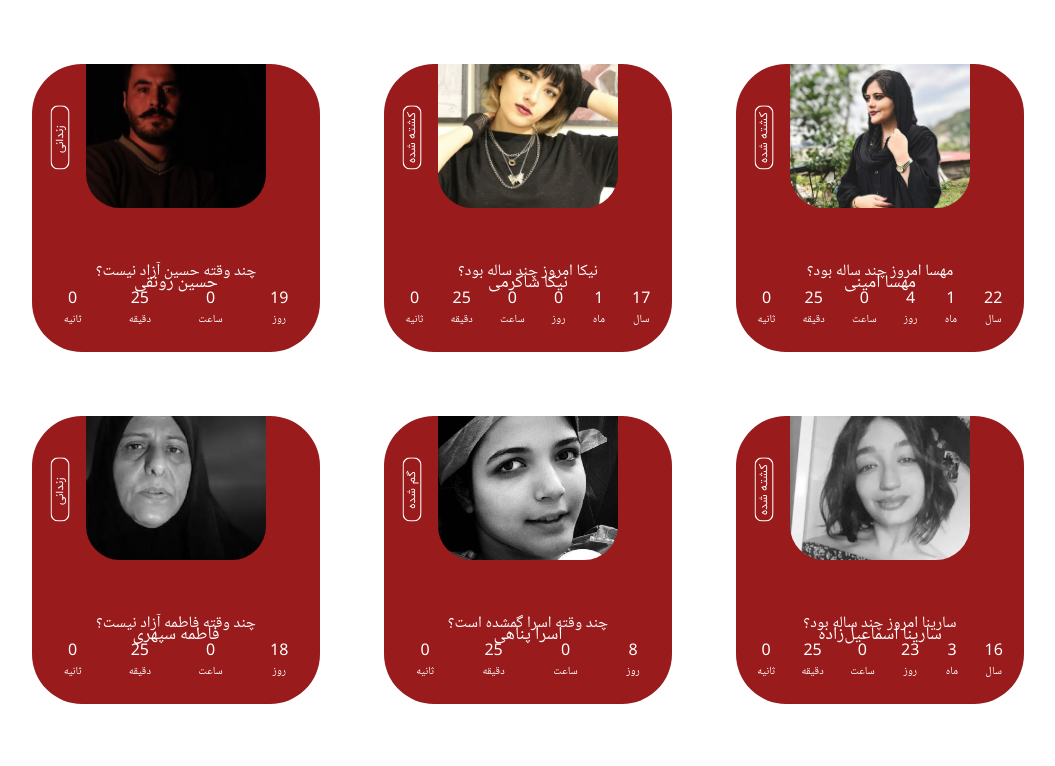
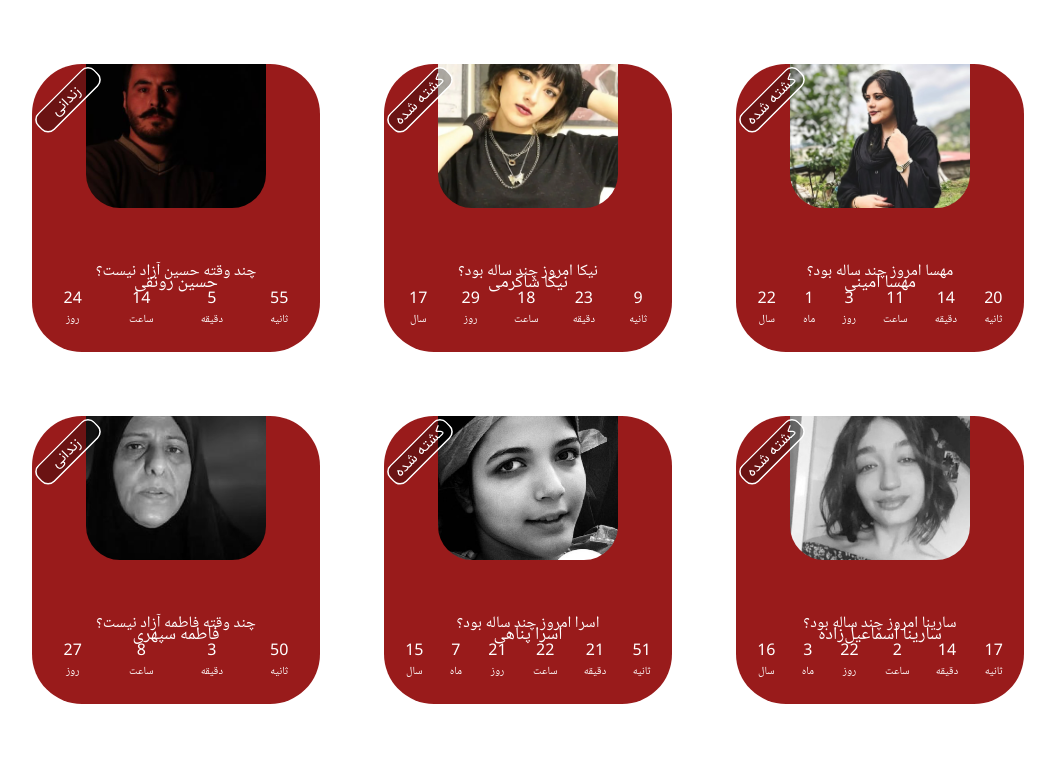
Before and after one commit to iheidari/free-mahsa, a Next.js app: page / in a window 1280 px wide. Shown: the top 766 px of the page, without its empty margins (112-1167 px from the left). Built offline with nearby package versions, Linux system fonts and the light colour scheme.

Commit message:
make dates more accurate, add links

```diff
--- a/components/Cards/Card.tsx
+++ b/components/Cards/Card.tsx
@@ -8,12 +8,14 @@ type CardProps = {
   image: string | StaticImageData;
   timer: TimerProps;
   status: CardStatus;
+  link: string;
 };
 
 export type CardStatus = "killed" | "prison" | "lost";
 
-const Card = ({ name, image, timer, status }: CardProps) => {
+const Card = ({ name, image, timer, status, link }: CardProps) => {
   return (
+    <a href={link} rel="noopener noreferrer" target="_blank">
       <div className="text-white bg-red-800 rounded-50p flex relative box-border w-72 h-72 hover:bg-red-700">
         <div className="rounded-50p pb-7 pt-0 py-3 relative flex-1 text-center box-border max-w-full">
           <Image
@@ -24,13 +26,14 @@ const Card = ({ name, image, timer, status }: CardProps) => {
             width={180}
             height={180}
           />
-        <div className="absolute -rotate-90 top-16 -left-1 w-16">
+          <div className="absolute -rotate-45 top-6 -left-1 w-20">
             <Tag status={status} />
           </div>
           <h5 className="text-lg mt-4 mb-4">{name}</h5>
           <Timer timer={timer} />
         </div>
       </div>
+    </a>
   );
 };
 
--- a/components/Cards/Cards.tsx
+++ b/components/Cards/Cards.tsx
@@ -24,6 +24,7 @@ const Cards = () => {
           text: card.timer.text,
         }}
         status={card.status as CardStatus}
+        link={card.link}
       />
     );
   });
--- a/components/Cards/info.json
+++ b/components/Cards/info.json
@@ -2,43 +2,71 @@
   {
     "name": "مهسا امینی",
     "image": "mahsa-amini.webp",
-    "timer": { "start": "2000-09-20", "text": "مهسا امروز چند ساله بود؟" },
-    "status": "killed"
+    "timer": {
+      "start": "2000-09-20T13:10:40",
+      "text": "مهسا امروز چند ساله بود؟"
+    },
+    "status": "killed",
+    "link": "https://fa.wikipedia.org/wiki/%D9%85%D9%87%D8%B3%D8%A7_%D8%A7%D9%85%DB%8C%D9%86%DB%8C"
   },
   {
     "name": "نیکا شاکرمی",
     "image": "nika-shahkarami.webp",
-    "timer": { "start": "2005-09-23", "text": "نیکا امروز چند ساله بود؟" },
-    "status": "killed"
+    "timer": {
+      "start": "2005-09-23T06:01:51",
+      "text": "نیکا امروز چند ساله بود؟"
+    },
+    "status": "killed",
+    "link": "https://fa.wikipedia.org/wiki/%D9%86%DB%8C%DA%A9%D8%A7_%D8%B4%D8%A7%DA%A9%D8%B1%D9%85%DB%8C"
   },
   {
     "name": "حسین رونقی",
     "image": "hosein-ronaghi.jpg",
-    "timer": { "start": "2022-09-30", "text": "چند وقته حسین آزاد نیست؟" },
-    "status": "prison"
+    "timer": {
+      "start": "2022-09-24T10:19:05",
+      "text": "چند وقته حسین آزاد نیست؟"
+    },
+    "status": "prison",
+    "link": "https://fa.wikipedia.org/wiki/%D8%AD%D8%B3%DB%8C%D9%86_%D8%B1%D9%88%D9%86%D9%82%DB%8C"
   },
   {
     "name": "سارینا اسماعیل‌زاده",
     "image": "sarina-esmaeilzadeh.jpg",
-    "timer": { "start": "2006-07-02", "text": "سارینا امروز چند ساله بود؟" },
-    "status": "killed"
+    "timer": {
+      "start": "2006-07-02T22:10:43",
+      "text": "سارینا امروز چند ساله بود؟"
+    },
+    "status": "killed",
+    "link": "https://fa.wikipedia.org/wiki/%D8%B3%D8%A7%D8%B1%DB%8C%D9%86%D8%A7_%D8%A7%D8%B3%D9%85%D8%A7%D8%B9%DB%8C%D9%84%E2%80%8C%D8%B2%D8%A7%D8%AF%D9%87"
   },
   {
     "name": "اسرا پناهی",
     "image": "Asra_Panahi.jpg",
-    "timer": { "start": "2022-10-11", "text": "چند وقته اسرا گمشده است؟" },
-    "status": "lost"
+    "timer": {
+      "start": "2007-03-05T02:03:09",
+      "text": "اسرا امروز چند ساله بود؟"
+    },
+    "status": "killed",
+    "link": "https://fa.wikipedia.org/wiki/%D8%A7%D8%B3%D8%B1%D8%A7%D8%A1_%D9%BE%D9%86%D8%A7%D9%87%DB%8C"
   },
   {
     "name": "فاطمه سپهری",
     "image": "fateme-sepehri.png",
-    "timer": { "start": "2022-10-01", "text": "چند وقته فاطمه آزاد نیست؟" },
-    "status": "prison"
+    "timer": {
+      "start": "2022-09-21T16:21:10",
+      "text": "چند وقته فاطمه آزاد نیست؟"
+    },
+    "status": "prison",
+    "link": "https://fa.wikipedia.org/wiki/%D9%81%D8%A7%D8%B7%D9%85%D9%87_%D8%B3%D9%BE%D9%87%D8%B1%DB%8C"
   },
   {
     "name": "جادی",
     "image": "jadi.jpeg",
-    "timer": { "start": "2022-10-05", "text": "چند وقته جادی آزاد نیست؟" },
-    "status": "prison"
+    "timer": {
+      "start": "2022-10-05T14:10:43",
+      "text": "چند وقته جادی آزاد نیست؟"
+    },
+    "status": "prison",
+    "link": "https://fa.wikipedia.org/wiki/%D8%AC%D8%A7%D8%AF%DB%8C_%D9%85%DB%8C%D8%B1%D9%85%DB%8C%D8%B1%D8%A7%D9%86%DB%8C"
   }
 ]
--- a/components/Icons/Killed.tsx
+++ b/components/Icons/Killed.tsx
@@ -1,6 +1,6 @@
 const Killed = () => {
   return (
-    <svg width="100%" height="100%" viewBox="0 0 51 15" fill="none">
+    <svg width="100%" height="100%" viewBox="0 0 51 15" fill="rgba(0,0,0,0.3)">
       <rect
         x="0.4"
         y="0.4"
--- a/components/Icons/Lost.tsx
+++ b/components/Icons/Lost.tsx
@@ -1,6 +1,6 @@
 const Lost = () => {
   return (
-    <svg width="100%" height="100%" viewBox="0 0 51 15" fill="none">
+    <svg width="100%" height="100%" viewBox="0 0 51 15" fill="rgba(0,0,0,0.3)">
       <rect
         x="0.4"
         y="0.4"
--- a/components/Icons/Prison.tsx
+++ b/components/Icons/Prison.tsx
@@ -1,6 +1,6 @@
 const Prison = () => {
   return (
-    <svg width="100%" height="100%" viewBox="0 0 51 15" fill="none">
+    <svg width="100%" height="100%" viewBox="0 0 51 15" fill="rgba(0,0,0,0.3)">
       <rect
         x="0.4"
         y="0.4"
--- a/components/Timer/Timer.tsx
+++ b/components/Timer/Timer.tsx
@@ -17,7 +17,7 @@ const Timer = ({ timer }: Props) => {
   );
 
   return (
-    <div className="absolute bottom-4 z-10 w-full p-2 rtl:">
+    <div className="absolute bottom-4 z-10 w-full p-2" dir="ltr">
       <div className="pb-1">{timer.text}</div>
 
       <div className="flex justify-around text-center">
--- a/styles/Card.module.css
+++ /dev/null
@@ -1,6 +0,0 @@
-.container {
-  grid-template-columns: repeat(3, calc(33.3333% - 53.3333px));
-  min-height: 656px;
-  grid-auto-columns: calc(33.3333% - 53.3333px);
-  grid-gap: 80px;
-}
```
Lines whose indentation alone changed are shown as unchanged.
